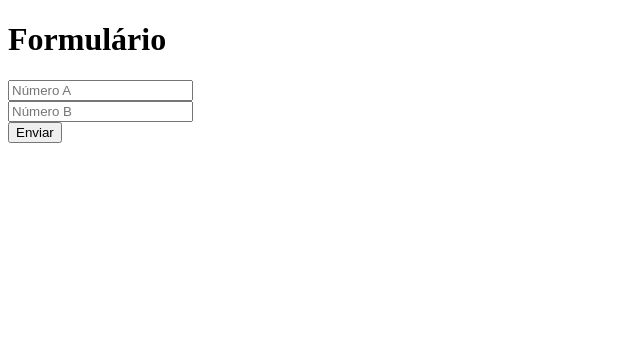
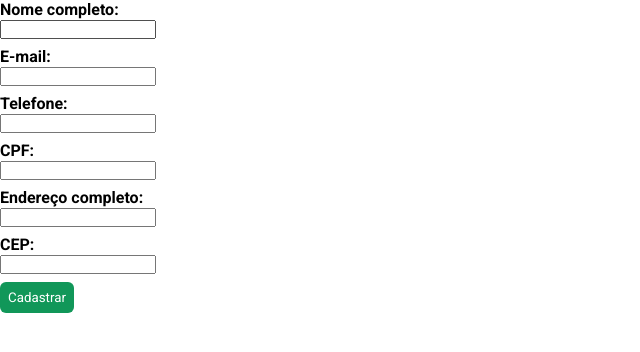
Before and after one commit to oThiagoSemprebom/curso_ebac_frontend, a plain HTML site: page index.html in a window 1280 px wide. Shown: the whole page, without its empty margins (0-640 px from the left). Drawn offline with nearby package versions, Linux system fonts and the light colour scheme.

Commit message:
Add files via upload

```diff
--- a/index.html
+++ b/index.html
@@ -3,16 +3,39 @@
 <head>
     <meta charset="UTF-8">
     <meta name="viewport" content="width=device-width, initial-scale=1.0">
-    <title>Formulário</title>
-    <link rel="stylesheet" href="./main.css"/>
+    <title>Exercício plugins jquery</title>
+    <link rel="stylesheet" href="./main.css">
+    <link rel="preconnect" href="https://fonts.googleapis.com">
+    <link rel="preconnect" href="https://fonts.gstatic.com" crossorigin>
+    <link href="https://fonts.googleapis.com/css2?family=Roboto:wght@400;700&display=swap" rel="stylesheet">
 </head>
 <body>
-    <h1>Formulário</h1>
-    <form id="form-num">
-        <input id="numero-a" type="number" required placeholder="Número A"/>
-        <input id="numero-b" type="number" required placeholder="Número B"/>
-        <button id="sub" type="submit">Enviar</button>
+    <form>
+        <div class="form-campo">
+            <label for="nome-completo">Nome completo:</label>
+            <input id="nome-completo" type="text">
+            <label for="e-mail">E-mail:</label>
+            <input type="email" name="email" id="e-mail">
+            <label for="telefone">Telefone:</label>
+            <input type="tel" id="telefone">
+            <label for="CPF">CPF:</label>
+            <input type="text" id="CPF">
+            <label for="endereço">Endereço completo:</label>
+            <input type="text" id="endereço">
+            <label for="CEP">CEP:</label>
+            <input type="text" id="CEP">
+        </div>
+        <button type="submit">Cadastrar</button>
     </form>
-    <script src="./main.js"></script>
+    <script type="text/javascript" src="//code.jquery.com/jquery-1.11.0.min.js"></script>
+    <script type="text/javascript" src="//code.jquery.com/jquery-migrate-1.2.1.min.js"></script>
+    <script src="./js/jquery.mask.min.js"></script>
+    <script>
+        $(document).ready(function() {
+            $('#CPF').mask('000.000.000-00')
+            $('#telefone').mask('(00) 00000-0000')
+            $('#CEP').mask('00000-000')
+        })
+    </script>
 </body>
 </html>
--- a/main.css
+++ b/main.css
@@ -1,3 +1,24 @@
-input, button {
+* {
+    margin: 0;
+    padding: 0;
+    box-sizing: border-box;
+    font-family: 'Roboto', sans-serif;
+}
+
+.form-campo label {
     display: block;
+    font-weight: bold;
 }
+
+.form-campo input {
+    margin-bottom: 8px;
+}
+
+button {
+    cursor: pointer;
+    background-color: #119759;
+    color: #fff;
+    border: none;
+    padding: 8px;
+    border-radius: 6px;
+}
```
